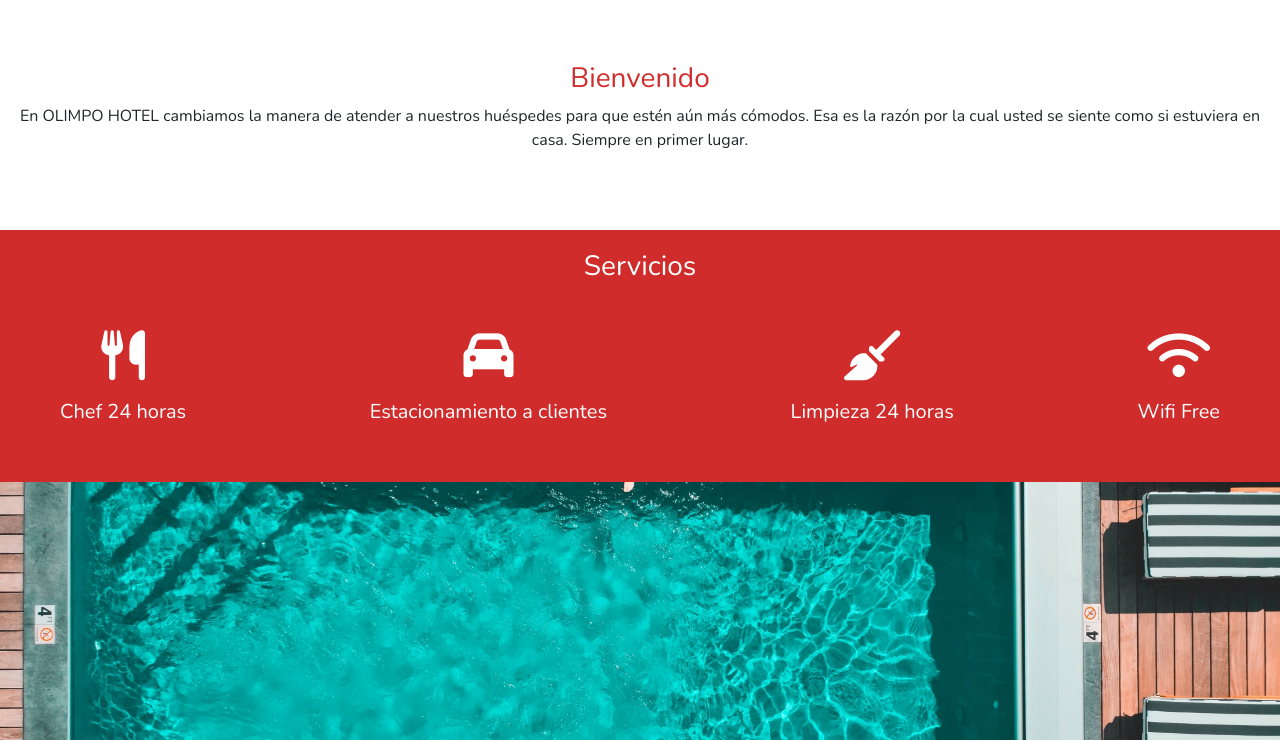
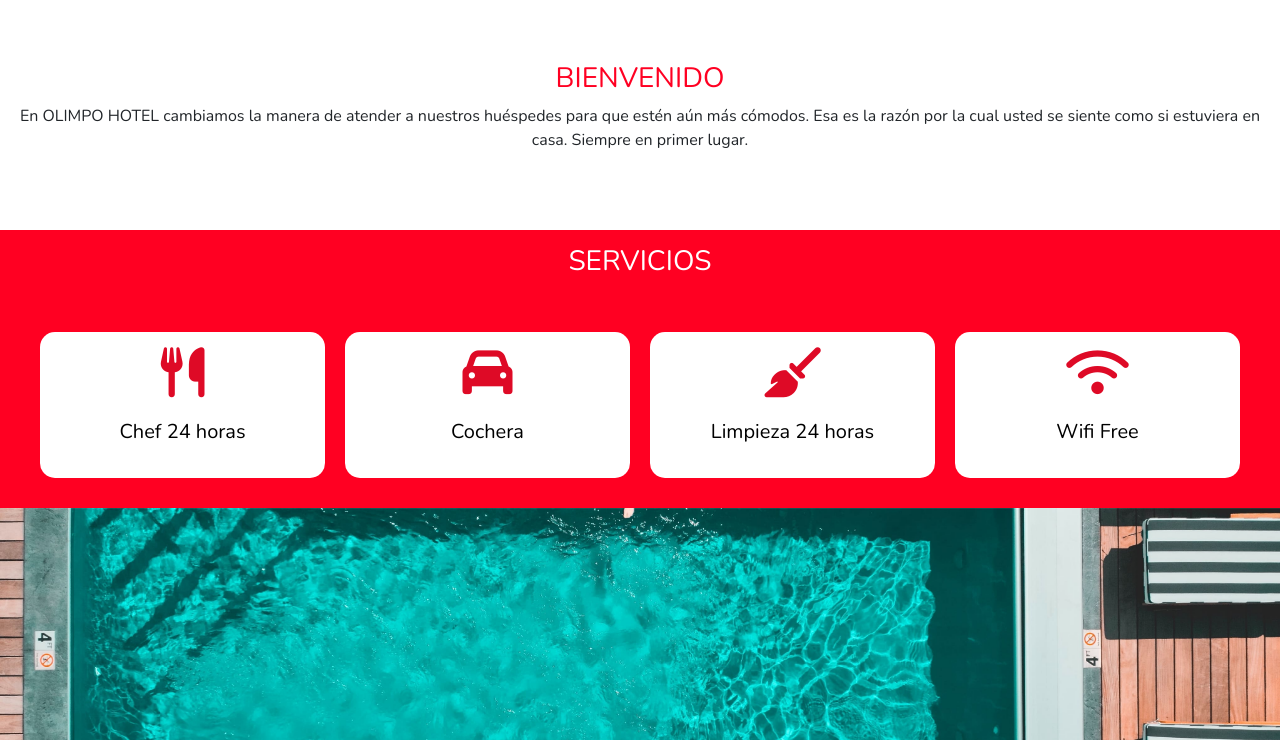
Before and after one commit to camilaGea/Proyecto-FINAL, a website: page index.html in a window 1280 px wide. Shown: the part 800-1540 px from the top of the page. Drawn offline with nearby package versions, Linux system fonts and the light colour scheme.

Commit message:
agregando cambios finales

```diff
--- a/index.html
+++ b/index.html
@@ -70,21 +70,21 @@
             <div class="contenido__servicios">
                 <div class="servicio">
                     <i class="fa-solid fa-utensils"></i>
-                    <h3>Chef 24 horas</h3>
+                    <p>Chef 24 horas</p>
                 </div>
                 <div class="servicio">
                     <i class="fa-solid fa-car"></i>
-                    <h3>Estacionamiento a clientes</h3>
+                    <p>Cochera</p>
                 </div>
 
                 <div class="servicio">
                     <i class="fa-solid fa-broom"></i>
-                    <h3>Limpieza 24 horas</h3>
+                    <p>Limpieza 24 horas</p>
                 </div>
 
                 <div class="servicio">
                     <i class="fa-solid fa-wifi"></i>
-                    <h3>Wifi Free</h3>
+                    <p>Wifi Free</p>
                 </div>
             </div>
         </section>
--- a/sass/_index.scss
+++ b/sass/_index.scss
@@ -20,7 +20,7 @@
         h1{
             font-size: 3rem;
             text-align: center;
-            color: white;
+            color: map-get($colores,colorS );
             text-transform: uppercase;
             width: 100%;
             position: relative;
@@ -43,18 +43,19 @@
             text-align: center;
 
             h3 {
-                color: rgb(209,44,44);
+                text-transform: uppercase;
+                color: map-get($colores,colorP );
             }
         }
     }
     .home__servicios {
         width: 100%;
         height: 100%;
-        background-color: rgb(209,44,44);
+        background-color: map-get($colores,colorP );
         .servicio__titulo {
-            padding: 20px;
-            height: 50px;
+            padding: 15px;
             h3 {
+                text-transform: uppercase;
                 color: white;
                 text-align: center
             }
@@ -65,16 +66,19 @@
             justify-content: space-between;
             align-content: center;
             text-align: center;
-            padding: 40px 40px 0px 40px;
+            padding: 30px;
             .servicio {
                 margin: 20px 0;
+                padding: 15px;
+                background-color: map-get($colores,colorS);
+                border-radius: 15px;
 
-                h3{
-                    color: white;
+                p{
+                    color: black;
                     font-size: 20px;
                 }
                 i {
-                    color: white;
+                    color: #de0a26;
                     font-size: 50px;
                     margin-bottom: 20px;
                 }
@@ -89,9 +93,9 @@
         .home__servicios {
             .contenido__servicios{
                 flex-direction: row;
-                padding: 50px 50px 50px 50px;
                 .servicio {
                     margin: 0px 10px;
+                    width: 25%;
                 }
             }
         }
--- a/sass/estilosSass.scss
+++ b/sass/estilosSass.scss
@@ -6,7 +6,7 @@
 }
 
 $colores:(
-    colorP: #de0a26,
+    colorP: #ff0022,
     colorS: white,
     colorT: rgb(209,44,44),
 );
```
Also changed, not shown: css/estilosNuevos.css.
